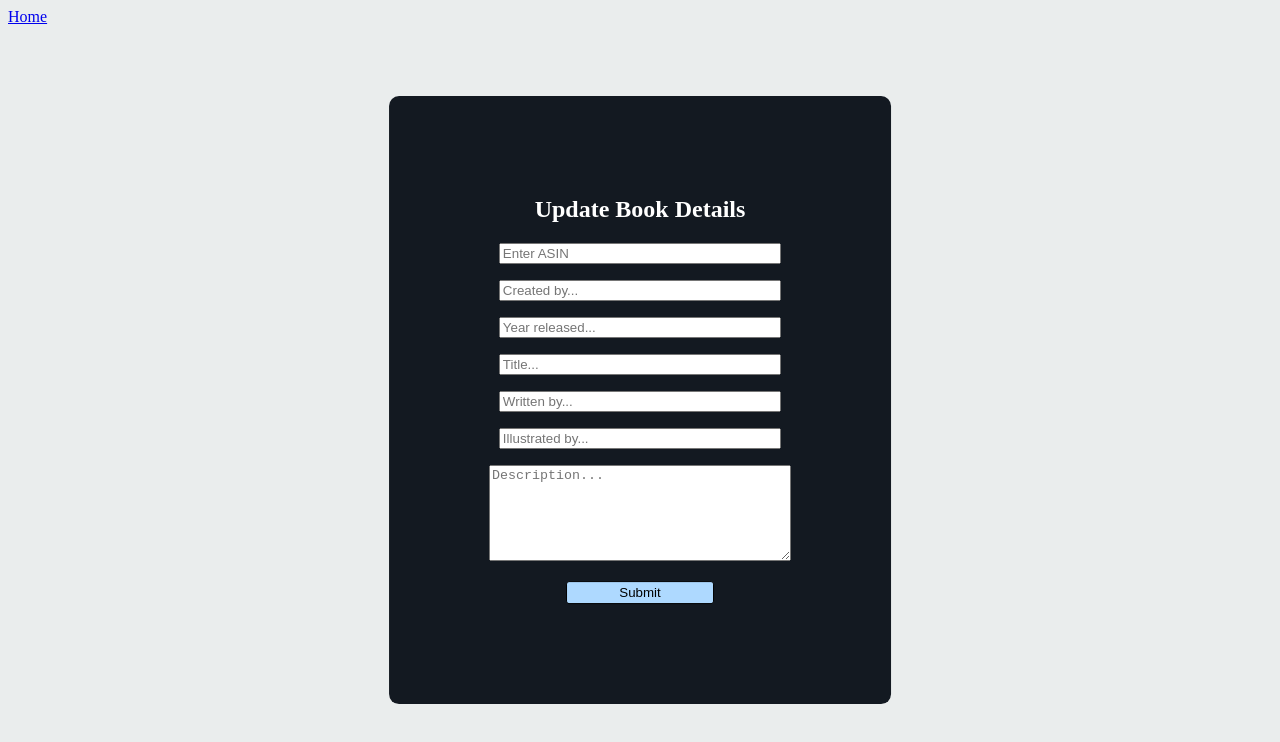
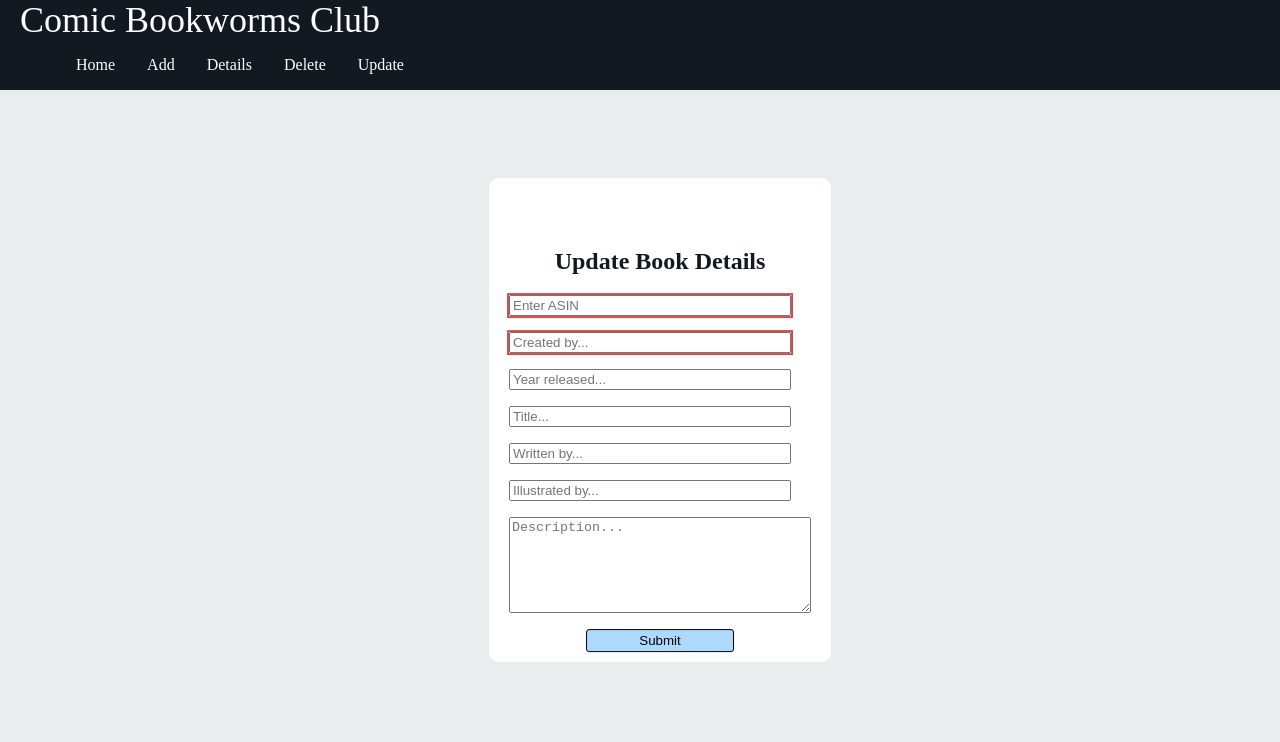
Before and after one commit to ethan-tauriainen/ata-lbc-project, a website built with webpack: page Frontend/src/updatePage.html in a window 1280 px wide. Built offline with nearby package versions, Linux system fonts and the light colour scheme.

Commit message:
Added top menu for all pages

```diff
--- a/Frontend/src/updatePage.html
+++ b/Frontend/src/updatePage.html
@@ -2,13 +2,24 @@
 <html lang="en">
 <head>
     <link rel="stylesheet" type="text/css" href="css/secondary-pages.css">
+    <link rel="stylesheet" type="text/css" href="css/style.css">
+    <link rel="stylesheet" type="text/css" href="https://cdn.jsdelivr.net/npm/toastify-js/src/toastify.min.css">
     <meta charset="UTF-8">
     <title id="site-title">Update</title>
 </head>
-<body>
-    <header id="header">
-        <a href="index.html">Home</a>
-    </header>
+<body class="background">
+<header class="header" id="header">
+    <div class="site-title">
+        <a class="header_home" href="index.html">Comic Bookworms Club</a>
+        <ul class="navigation">
+            <li><a href="index.html">Home</a></li>
+            <li><a href="addPage.html">Add</a></li>
+            <li><a href="detailsPage.html">Details</a></li>
+            <li><a href="#">Delete</a></li>
+            <li><a href="updatePage.html">Update</a></li>
+        </ul>
+    </div>
+</header>
     <div class="card">
         <h2 id="book-details-header">Update Book Details</h2>
         <form class="card-content" id="update-book-details-form">
```
Also changed, not shown: Frontend/src/addPage.html (+14 -3 lines), Frontend/src/detailsPage.html (+15 -4 lines), Frontend/src/index.html (+1 -2 lines).
